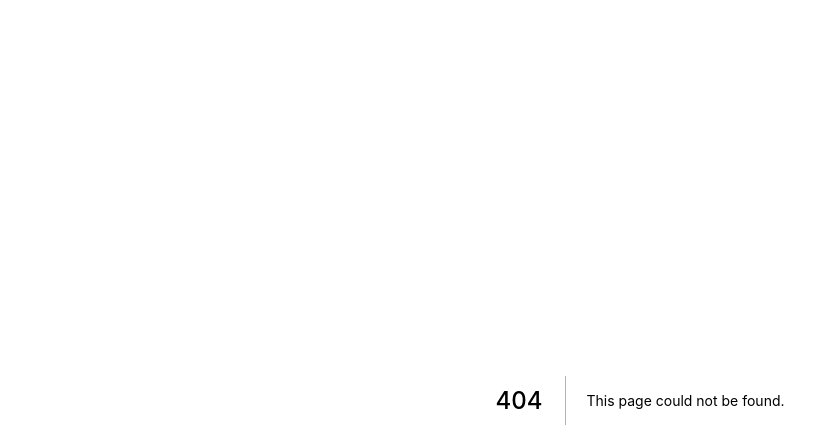
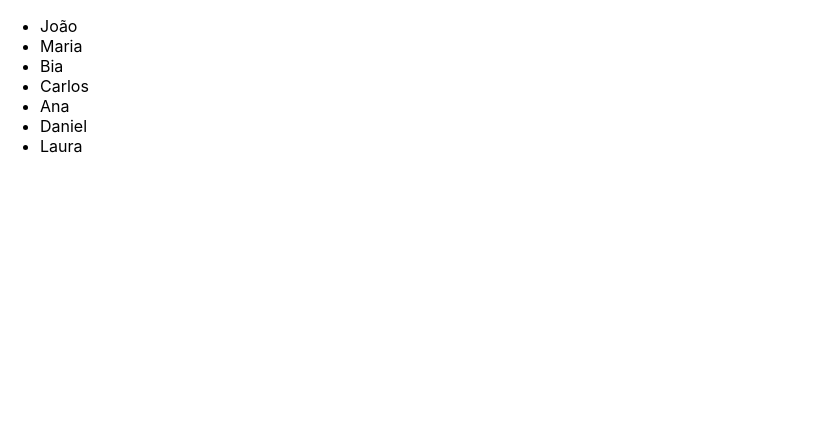
Before and after one commit to renatotnk/curso-nextjs, a Next.js app in the folder exercicios/: page /render/repeticao1 in a window 1280 px wide. Before the commit this address had no page. Shown: the top 448 px of the page, without its empty margins (0-824 px from the left). Built offline with nearby package versions, Linux system fonts and the light colour scheme.

Commit message:
First example of loops and mapping

```diff
--- /dev/null
+++ b/exercicios/pages/render/repeticao1.jsx
@@ -0,0 +1,30 @@
+export default function repeticao1() {
+    const listaAprovados = [
+        'João',
+        'Maria',
+        'Bia',
+        'Carlos',
+        'Ana',
+        'Daniel',
+        'Laura',
+    ]
+
+    function rendenizarLista(){
+        /* const itens = []
+        for(let i = 0; i < listaAprovados.length; i++){
+            itens.push(<li key={i}>{listaAprovados[i]}</li>)
+
+        }
+
+        return itens;
+        */
+
+        return listaAprovados.map((nome, i) => <li key={i}>{nome}</li>);
+    }
+
+    return (
+        <ul>
+            {rendenizarLista()}
+        </ul>
+    )
+}
```
